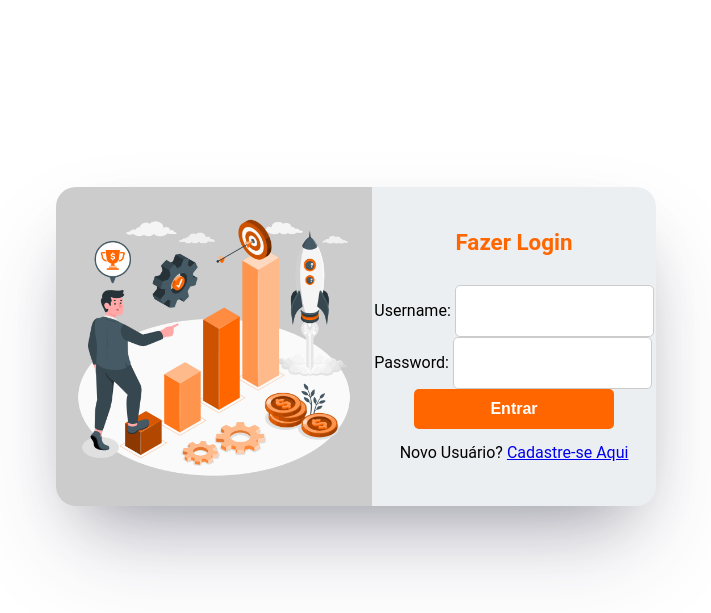
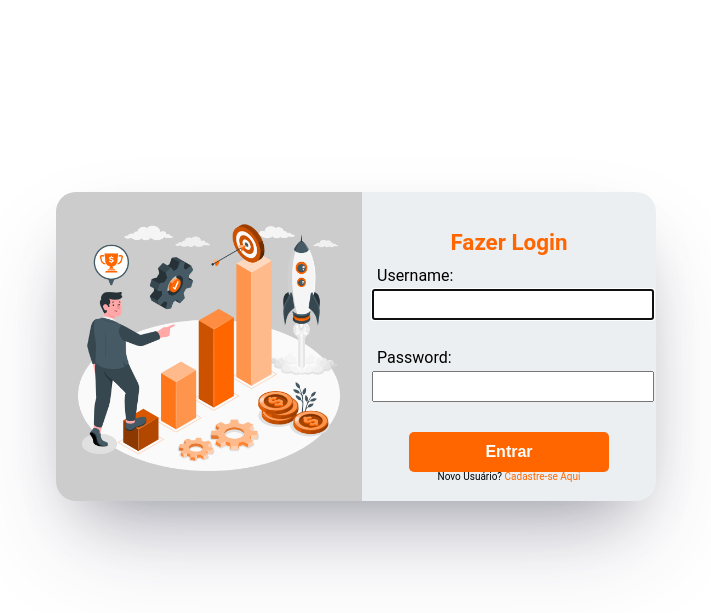
Before and after one commit to luismingati/countIt, a Django app: page /login/ in a window 1280 px wide. Shown: the part 54-667 px from the top of the page, without its empty margins (284-995 px from the left). Run offline with Django 4.2, Linux system fonts and the light colour scheme.

Commit message:
login inputs

```diff
--- a/app/static/css/login.css
+++ b/app/static/css/login.css
@@ -48,18 +48,33 @@ nav{
 form {
     width: 100%;
     display: flex;
+    gap: 30px;
     flex-direction: column;
-    align-items: center;
     justify-content: center;
 }
 
+form p{
+    display: flex;
+    flex-direction: column;
+    align-items: flex-start;
+    width: 100%;
+}
+form p label{
+    padding-left: 5px;
+}
+form p input{
+    width: 100%;
+    height: 25px;
+    margin-top: 5px;
+}
 .form-login {
     width: 100%;
     height: 230px;
     display: flex;
     flex-direction: column;
     align-items: center;
-    justify-content: space-between
+    justify-content: space-between;
+    padding: 0 10px;
 }
 
 .form-login strong {
@@ -70,17 +85,14 @@ form {
     font-size: 140%;
     font-weight: bold;
 }
-
-.email,
-.password {
-    width: 100%;
-    display: flex;
-    flex-direction: column;
-    padding-bottom: 1em;
-    align-items: center;
+.new-user{
+    font-size: 10px;
 }
-
-.form input {
+.new-user a{
+    text-decoration: none;
+    color: #FF6600;
+}
+/* .form input {
     padding-bottom: .5em;
     height: 30px;
     outline: none;
@@ -88,7 +100,7 @@ form {
     border-radius: 5px;
     padding: 10px;
     align-items: center;
-}
+} */
 
 .btn-login{
     width: 200px;
@@ -99,6 +111,7 @@ form {
     color: #ffffff;
     font-weight: bold;
     font-size: 1em;
+    align-self: center;
 }
 .btn-login:hover{
     transition: all ease .5s;
--- a/app/templates/app/login.html
+++ b/app/templates/app/login.html
@@ -23,11 +23,11 @@
 
                     <form method='POST'>
                         {% csrf_token %}
-                        <div class="form">{{ form.as_p }}</div>
+                        {{ form.as_p }}
 
                         <button type='submit' class="btn-login">Entrar</button>
                     </form>
-                    <p>Novo Usuário? <a href="{% url 'register' %}">Cadastre-se Aqui</a></p>
+                    <p class="new-user">Novo Usuário? <a href="{% url 'register' %}">Cadastre-se Aqui</a></p>
                 </div>
             </div>
         </div>
```
